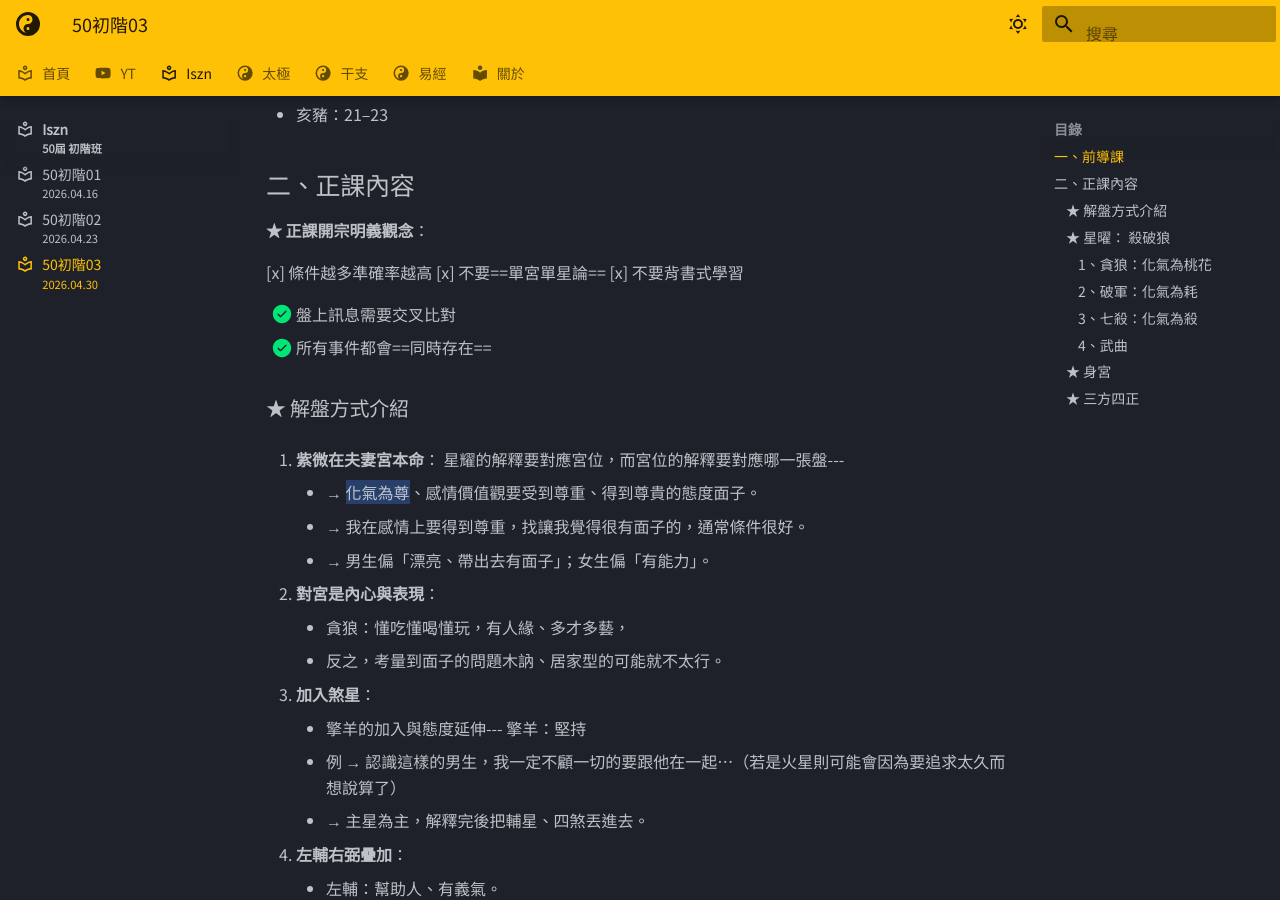
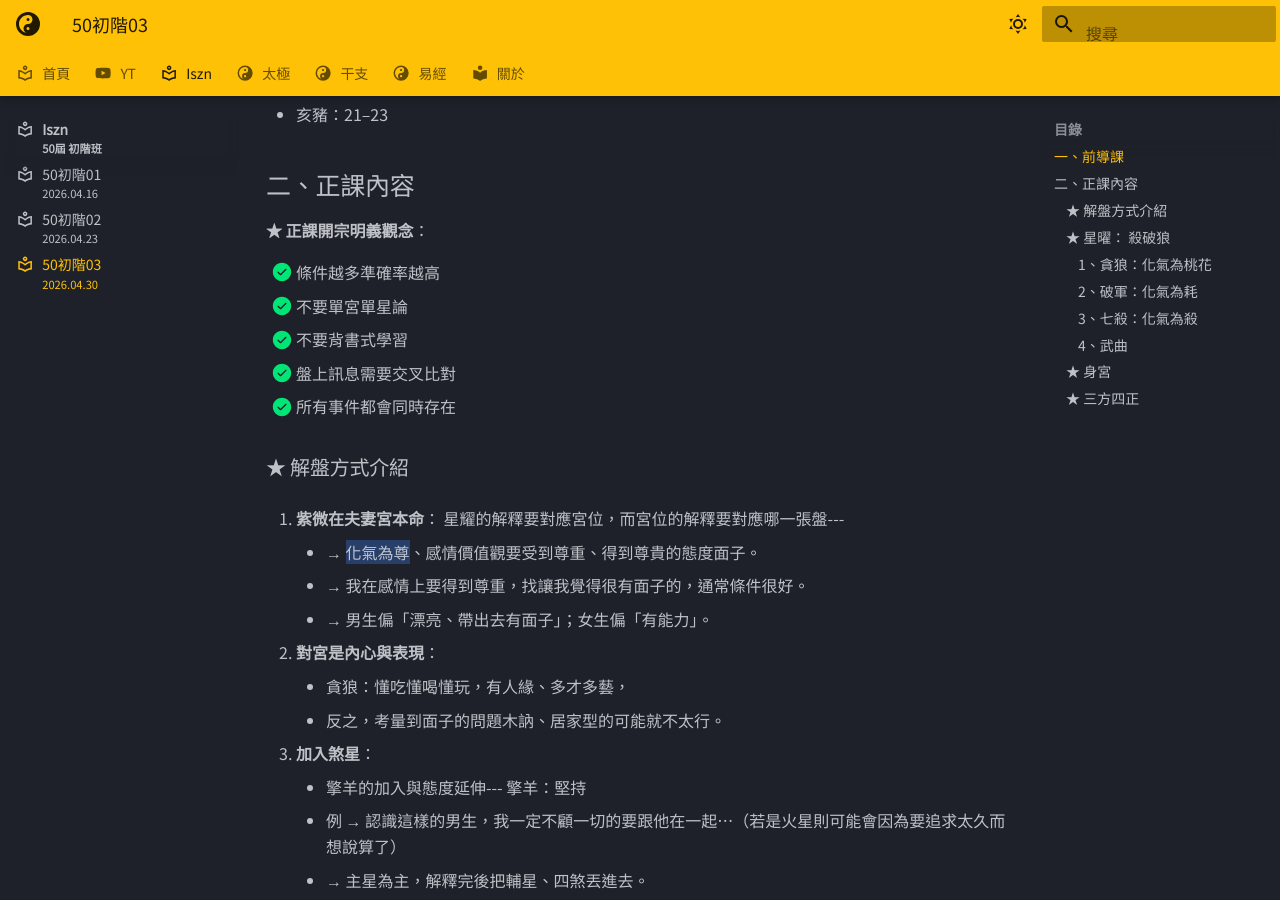
Before and after one commit to oolongyuan/oolongyuan.github.io, an MkDocs documentation site: the page built from docs/iszn/class_03.md, in a window 1280 px wide and 900 px high, scrolled down 2074 px. Built offline with MkDocs 1.6.1 and Material for MkDocs 9.7.7, drawn with Linux system fonts in a browser that asks for light colours; some web fonts are replaced.

Commit message:
formatted with tasklist and highlight

```diff
--- a/docs/iszn/class_03.md
+++ b/docs/iszn/class_03.md
@@ -76,12 +76,11 @@ subtitle: 2026.04.30
 
 **★ 正課開宗明義觀念**：
 
- [x] 條件越多準確率越高
- [x] 不要==單宮單星論==
- [x] 不要背書式學習
-
+ - [x] 條件越多準確率越高
+ - [x] 不要單宮單星論
+ - [x] 不要背書式學習
  - [x] 盤上訊息需要交叉比對
- - [x] 所有事件都會==同時存在==
+ - [x] 所有事件都會同時存在
 
 ### ★ 解盤方式介紹
 
@@ -149,7 +148,7 @@ subtitle: 2026.04.30
     - <https://www.youtube.com/watch?v=_jqzusN8JpE>
     - <https://www.youtube.com/watch?v=Z9e9gcPSZDw&list=PLutk_LOtgr7Q8bHAP3x4JZFrOP3h0uYtr&index=124>
     - <https://www.youtube.com/watch?v=ixjOdfc9Vss&list=PLutk_LOtgr7Q8bHAP3x4JZFrOP3h0uYtr&index=119>
- - 化氣為財，五行屬金。
+ - ==化氣為財==，^^五行屬金^^。
  - 正財星（武曲）的特質只在財帛宮、命宮才算；放其他宮位則代表「**真實的實際的價值**」。
  - 正財跟法律無關，只要是你自己認真努力付出的就算正財，臨時起意不算，有計劃固定的才算。
  - 賭博：靠技術（德州撲克）可算正財；樂透努力不一定得，非正財。
```
